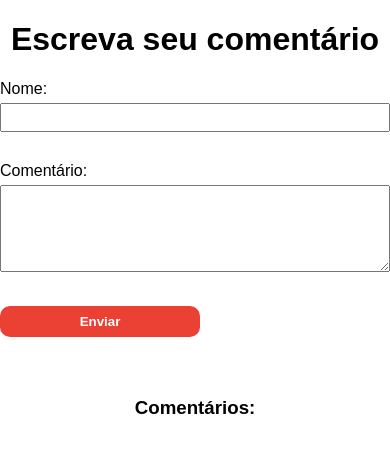
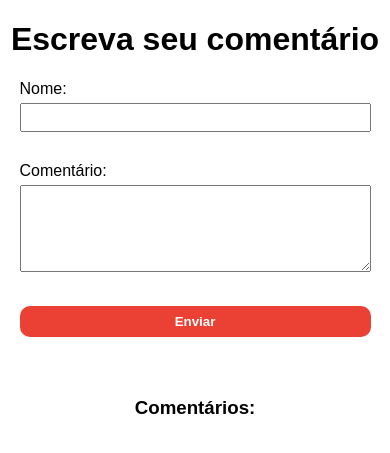
Before and after one commit to DennisFernandes90/comentarios_com_ajax, a PHP site: page / in a window 390 px wide. Shown: the top 453 px of the page. Run offline with PHP 8.4, Linux system fonts and the light colour scheme; data that the repository does not hold is empty.

Commit message:
adicionada a responsividade

```diff
--- a/css/styles.css
+++ b/css/styles.css
@@ -60,3 +60,17 @@ html, body{
     padding: 5px;
     border-bottom: 1px solid rgb(150, 150, 150);
 }
+
+/* Responsividade */
+
+@media (max-width: 425px){
+    .form-box, .comments-box{
+        width: 90%;
+        margin-left: auto;
+        margin-right: auto;
+    }
+
+    #form-btn{
+        width: 100%;
+    }
+}
```
